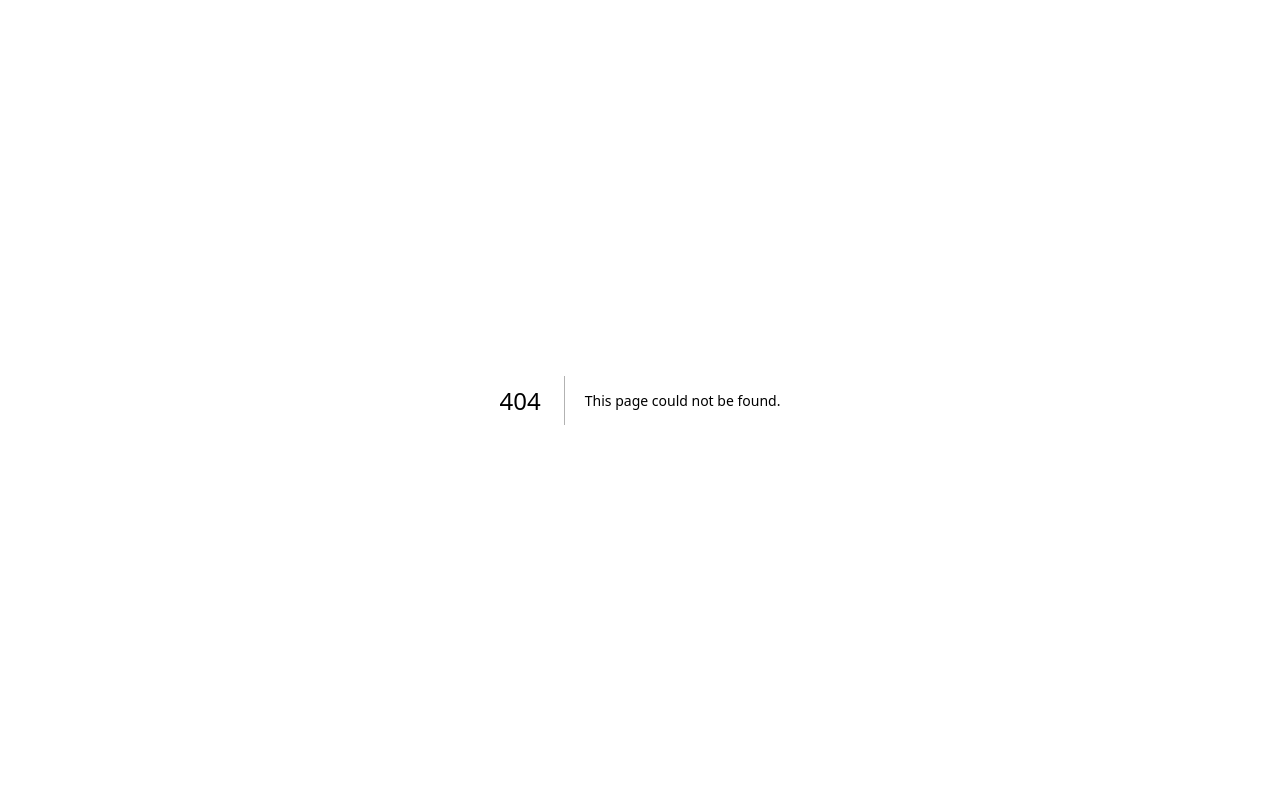
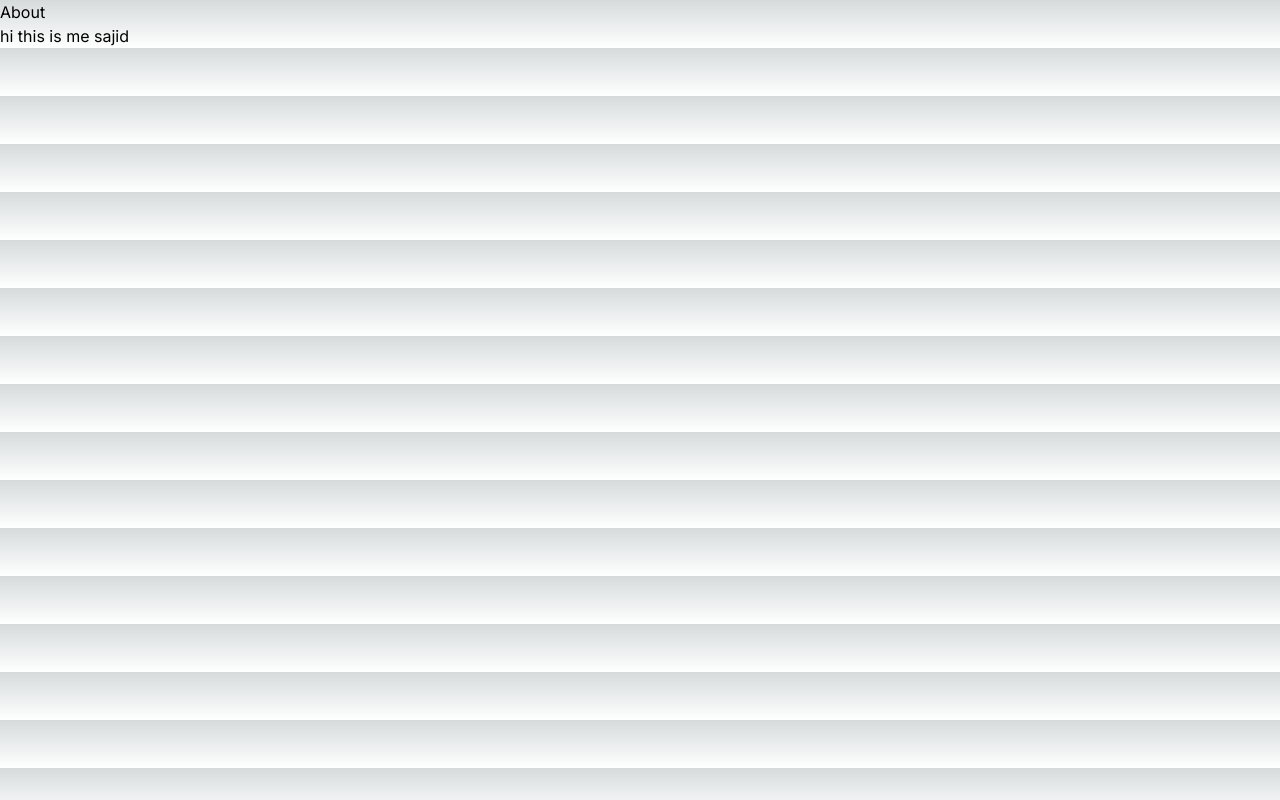
Before and after one commit to medlocusweb/probable-engine, a Next.js app: page /about in a window 1280 px wide. Before the commit this address had no page. Built offline with nearby package versions, Linux system fonts and the light colour scheme.

Commit message:
2nd commit in fork

```diff
--- /dev/null
+++ b/src/app/about/page.tsx
@@ -0,0 +1,14 @@
+import React from 'react'
+
+type Props = {}
+
+const About = (props: Props) => {
+    return (
+        <div>
+            <p>About</p>
+            <p>hi this is me sajid</p>
+        </div>
+    )
+}
+
+export default About
--- a/src/app/page.tsx
+++ b/src/app/page.tsx
@@ -4,6 +4,7 @@ export default function Home() {
   return (
     <main className="flex min-h-screen flex-col items-center justify-between p-24">
      <p>hello peter !</p>
+     <p>yeah again this is me</p>
     </main>
   )
 }
```
